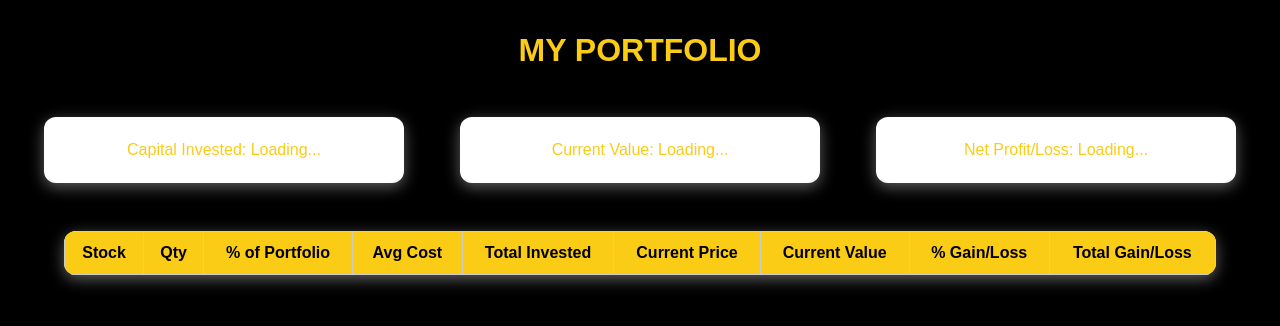
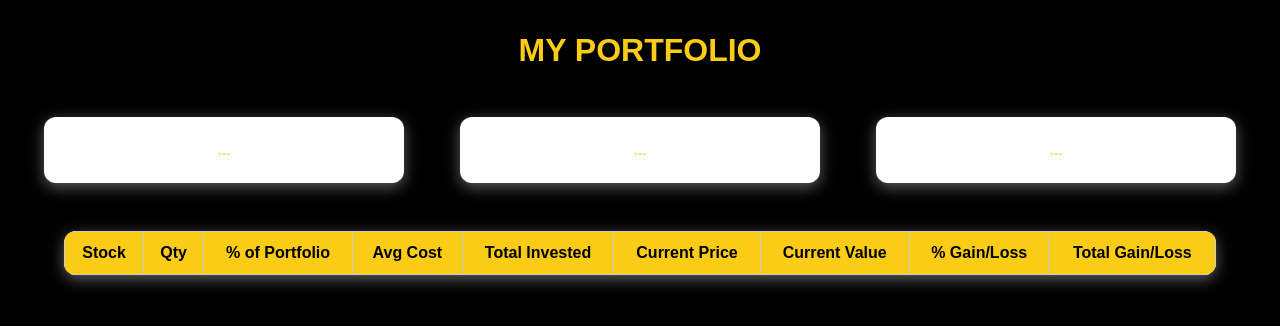
Before and after one commit to egoutham1191/my_portfolio, a plain HTML site: page index.html in a window 1280 px wide. Drawn offline with Linux system fonts and the light colour scheme.

Commit message:
Update index.html

```diff
--- a/index.html
+++ b/index.html
@@ -57,9 +57,9 @@
   <header>MY PORTFOLIO</header>
 
   <div class="kpi-container">
-    <div class="kpi-tile" id="capitalInvested">Capital Invested: Loading...</div>
-    <div class="kpi-tile" id="currentValue">Current Value: Loading...</div>
-    <div class="kpi-tile" id="netProfit">Net Profit/Loss: Loading...</div>
+    <div class="kpi-tile" id="capitalInvested">...</div>
+    <div class="kpi-tile" id="currentValue">...</div>
+    <div class="kpi-tile" id="netProfit">...</div>
   </div>
 
   <table id="portfolioTable">
```
